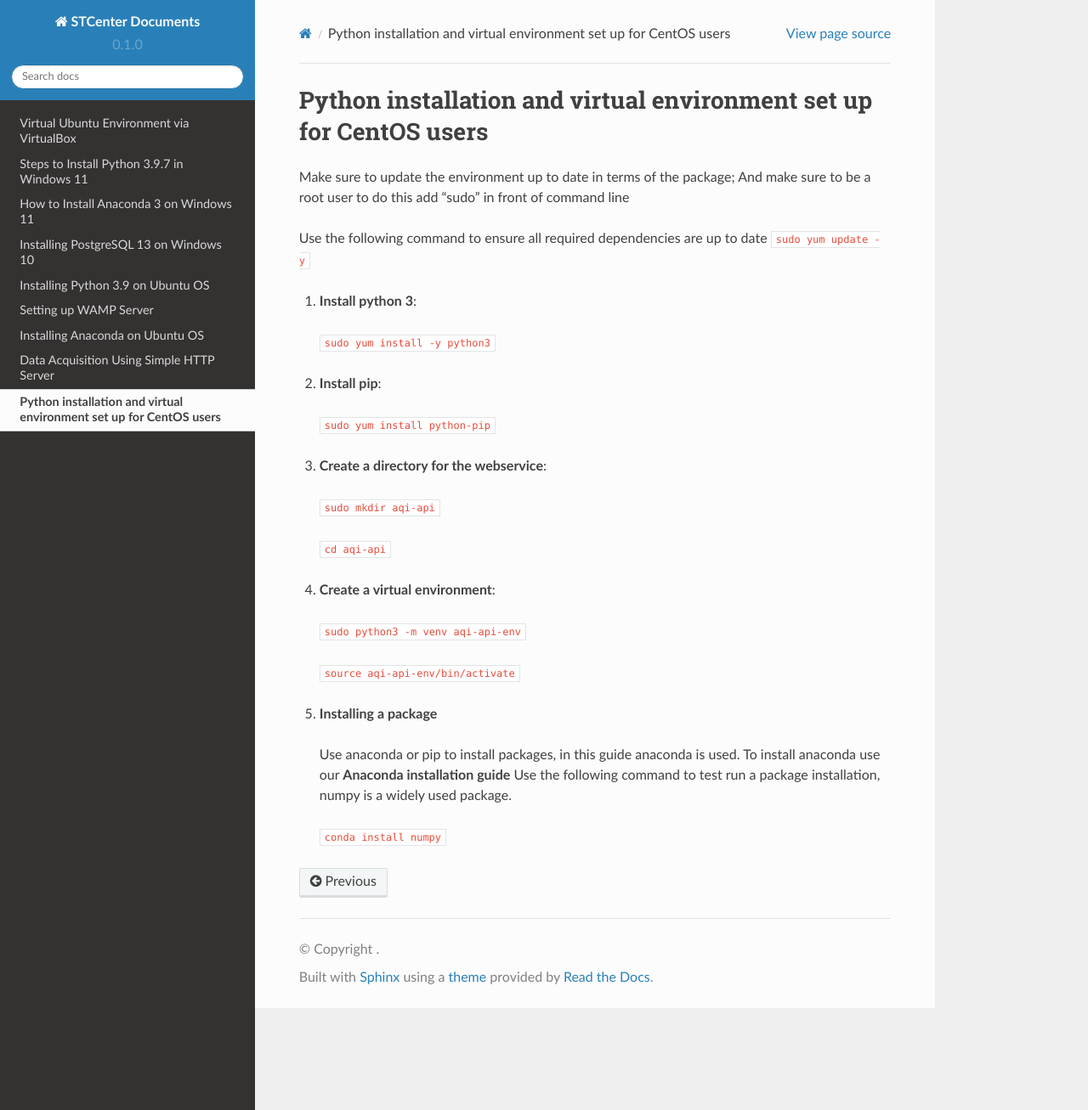
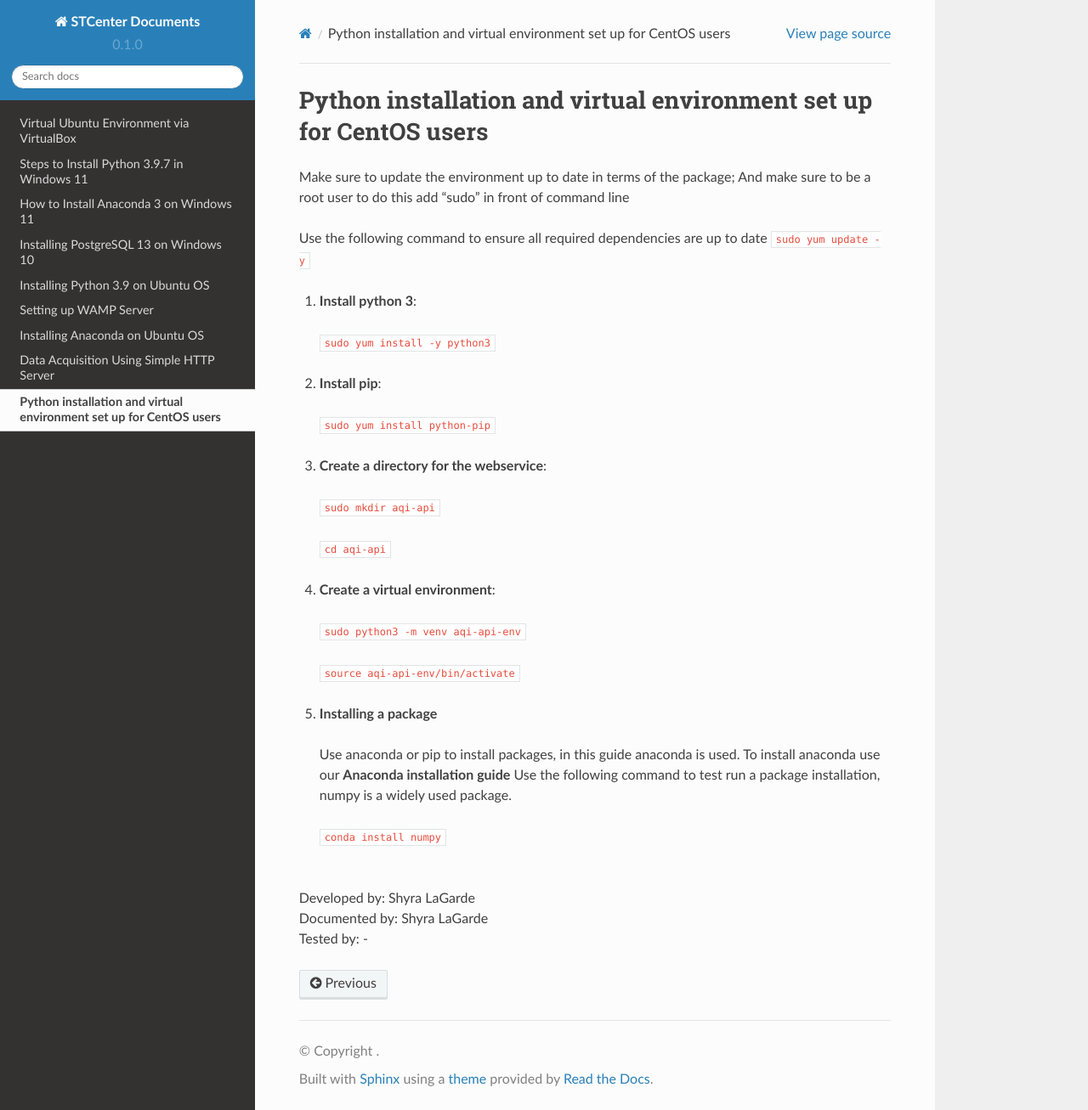
Before and after one commit to stccenter/STCenterDocs, a Sphinx documentation site: the page built from docs/source/Python-Installation-CentOS.rst, in a window 1280 px wide and 1307 px high. Shown: the whole window at 85% size. Built offline with Sphinx 7.4.7 and the Read the Docs theme 2.0.0, drawn with Linux system fonts in a browser that asks for light colours.

Commit message:
Update Python-Installation-CentOS.rst

```diff
--- a/docs/source/Python-Installation-CentOS.rst
+++ b/docs/source/Python-Installation-CentOS.rst
@@ -32,3 +32,10 @@ Use the following command to ensure all required dependencies are up to date
   Use the following command to test run a package installation, numpy is a widely used package.
 
   ``conda install numpy``
+
+
+
+|
+| Developed by: Shyra LaGarde
+| Documented by: Shyra LaGarde
+| Tested by: -
```
